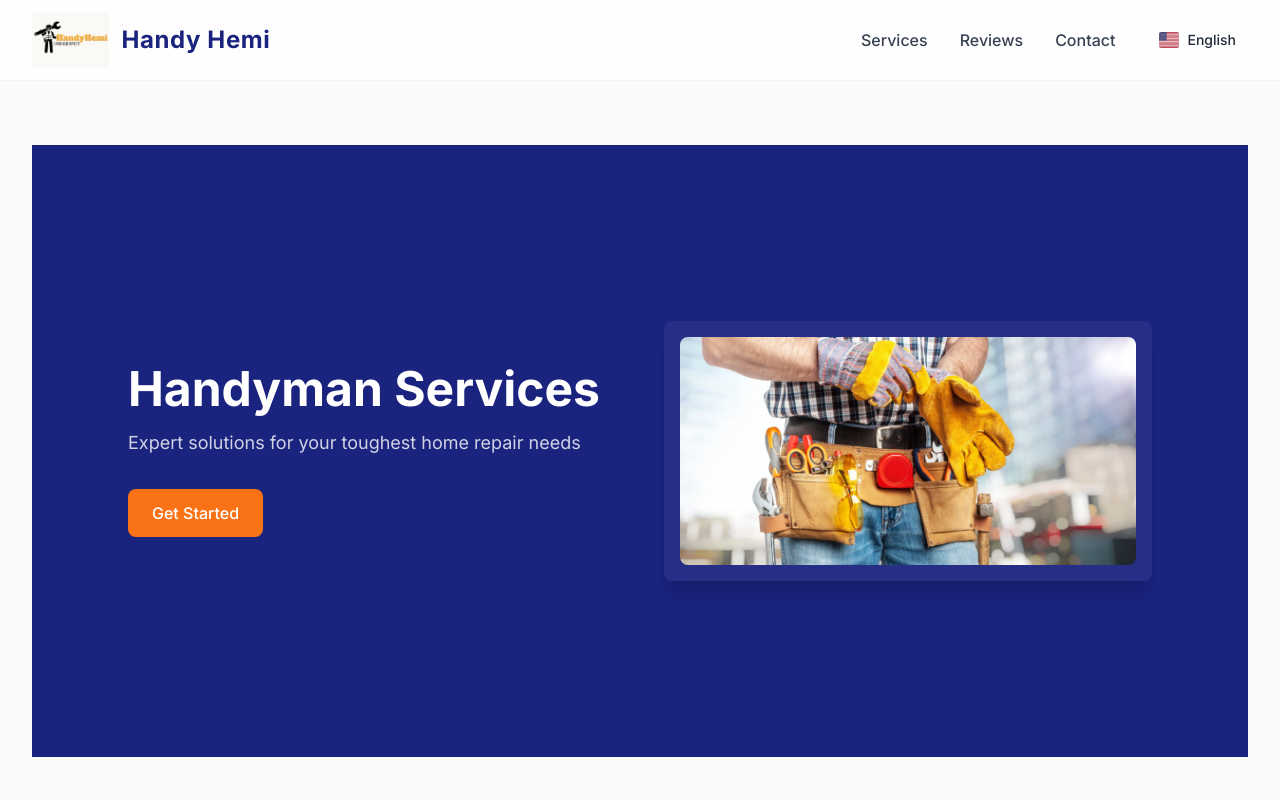
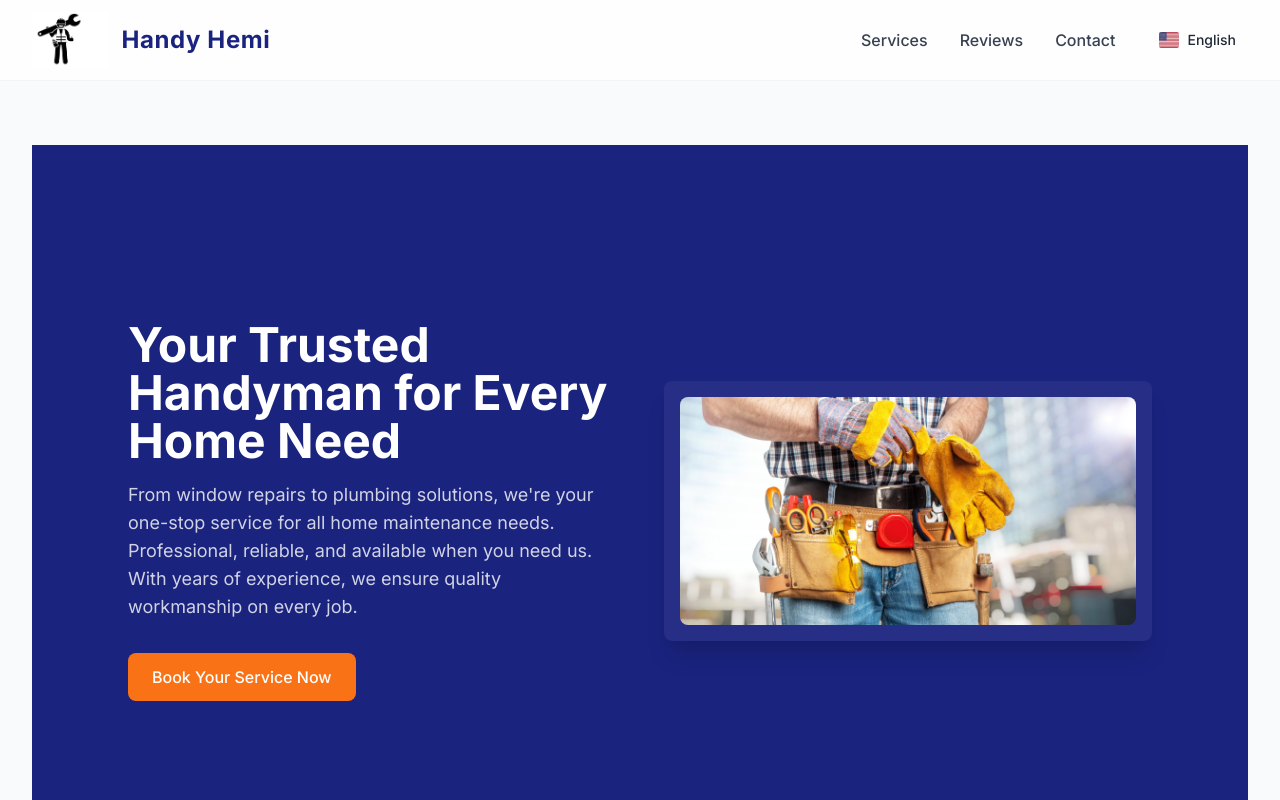
Before and after one commit to Shuicohen/handy-hemi, a React (Vite) app in the folder frontend/: page / in a window 1280 px wide. Shown: the top 800 px of the page. Built offline with nearby package versions, Linux system fonts and the light colour scheme; what tailwindcss-rtl would draw is missing.

Commit message:
feat: enhance hero section text in both languages

```diff
--- a/frontend/public/locales/en/translation.json
+++ b/frontend/public/locales/en/translation.json
@@ -8,9 +8,9 @@
     "language": "Language"
   },
   "hero": {
-    "title": " Handyman Services",
-    "subtitle": "Expert solutions for your toughest home repair needs",
-    "cta": "Get Started"
+    "title": "Your Trusted Handyman for Every Home Need",
+    "subtitle": "From window repairs to plumbing solutions, we're your one-stop service for all home maintenance needs. Professional, reliable, and available when you need us. With years of experience, we ensure quality workmanship on every job.",
+    "cta": "Book Your Service Now"
   },
   "services": {
     "title": "Our Services",
@@ -71,7 +71,8 @@
   },
   "testimonials": {
     "title": "What Our Clients Say",
-    "description": "Read reviews from our satisfied customers who have experienced our services"
+    "description": "Read reviews from our satisfied customers who have experienced our services",
+    "addReview": "Add Your Review"
   },
   "whyChoose": {
     "title": "Why Choose Handy Hemi?",
--- a/frontend/src/components/Header.tsx
+++ b/frontend/src/components/Header.tsx
@@ -27,7 +27,7 @@ const Header: React.FC = () => {
         <div className="flex items-center justify-between h-20">
           <Link to="/" className="flex items-center group" aria-label={COMPANY_INFO.name}>
             <img
-              src="/logo.png"
+              src="/logo.jpg"
               alt={COMPANY_INFO.name}
               className="h-14 w-auto transition-transform duration-300 group-hover:scale-105"
             />
```
Also changed, not shown: frontend/public/locales/he/translation.json (+5 -4 lines), frontend/public/logo.jpg (added), frontend/public/logo.png (deleted).
